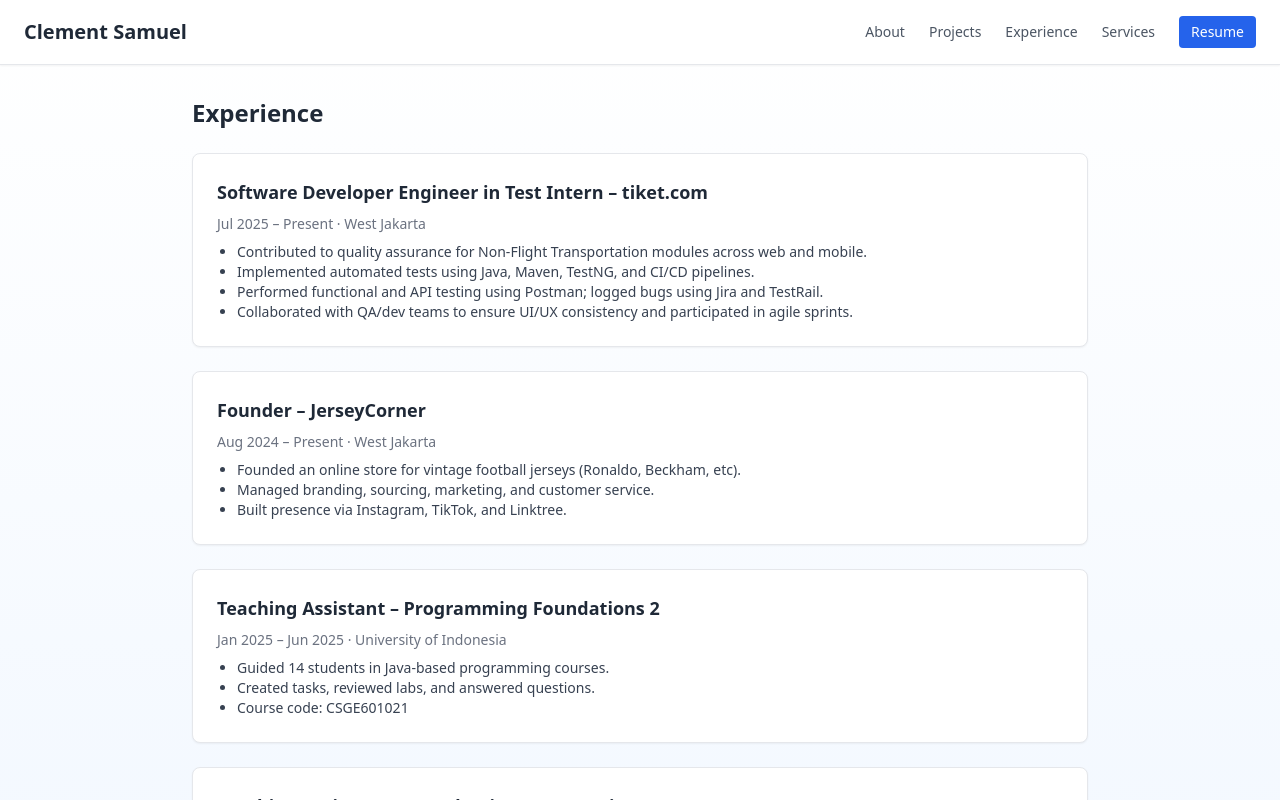
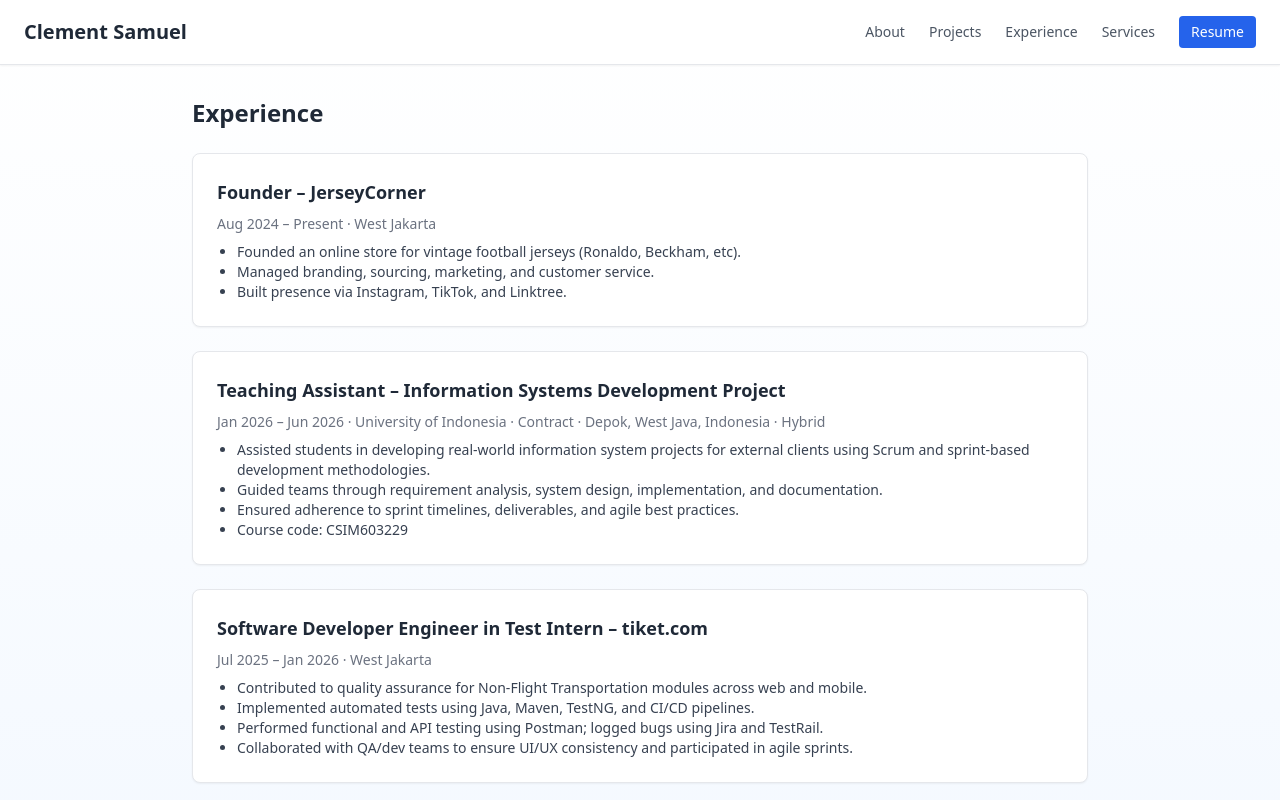
Before and after one commit to Haramchu/Portfolio, a React (Create React App) app: page /experience in a window 1280 px wide. Shown: the top 800 px of the page. Built offline with nearby package versions, Linux system fonts and the light colour scheme.

Commit message:
feat: add propensi teaching assistant

```diff
--- a/src/pages/Experience.js
+++ b/src/pages/Experience.js
@@ -10,18 +10,6 @@ export default function Experience() {
     >
       <h2 className="text-2xl font-semibold mb-4">Experience</h2>
 
-      {/* tiket.com SDET Internship */}
-      <div className="border p-6 rounded-lg shadow-sm space-y-2 bg-white">
-        <h3 className="text-lg font-semibold">Software Developer Engineer in Test Intern – tiket.com</h3>
-        <p className="text-sm text-gray-500">Jul 2025 – Present · West Jakarta</p>
-        <ul className="list-disc ml-5 text-gray-700 text-sm">
-          <li>Contributed to quality assurance for Non-Flight Transportation modules across web and mobile.</li>
-          <li>Implemented automated tests using Java, Maven, TestNG, and CI/CD pipelines.</li>
-          <li>Performed functional and API testing using Postman; logged bugs using Jira and TestRail.</li>
-          <li>Collaborated with QA/dev teams to ensure UI/UX consistency and participated in agile sprints.</li>
-        </ul>
-      </div>
-
       {/* JerseyCorner */}
       <div className="border p-6 rounded-lg shadow-sm space-y-2 bg-white">
         <h3 className="text-lg font-semibold">Founder – JerseyCorner</h3>
@@ -30,6 +18,30 @@ export default function Experience() {
           <li>Founded an online store for vintage football jerseys (Ronaldo, Beckham, etc).</li>
           <li>Managed branding, sourcing, marketing, and customer service.</li>
           <li>Built presence via Instagram, TikTok, and Linktree.</li>
+        </ul>
+      </div>
+
+      {/* Information Systems Development Project Teaching Assistant */}
+      <div className="border p-6 rounded-lg shadow-sm space-y-2 bg-white">
+        <h3 className="text-lg font-semibold">Teaching Assistant – Information Systems Development Project</h3>
+        <p className="text-sm text-gray-500">Jan 2026 – Jun 2026 · University of Indonesia · Contract · Depok, West Java, Indonesia · Hybrid</p>
+        <ul className="list-disc ml-5 text-gray-700 text-sm">
+          <li>Assisted students in developing real-world information system projects for external clients using Scrum and sprint-based development methodologies.</li>
+          <li>Guided teams through requirement analysis, system design, implementation, and documentation.</li>
+          <li>Ensured adherence to sprint timelines, deliverables, and agile best practices.</li>
+          <li>Course code: CSIM603229</li>
+        </ul>
+      </div>
+
+      {/* tiket.com SDET Internship */}
+      <div className="border p-6 rounded-lg shadow-sm space-y-2 bg-white">
+        <h3 className="text-lg font-semibold">Software Developer Engineer in Test Intern – tiket.com</h3>
+        <p className="text-sm text-gray-500">Jul 2025 – Jan 2026 · West Jakarta</p>
+        <ul className="list-disc ml-5 text-gray-700 text-sm">
+          <li>Contributed to quality assurance for Non-Flight Transportation modules across web and mobile.</li>
+          <li>Implemented automated tests using Java, Maven, TestNG, and CI/CD pipelines.</li>
+          <li>Performed functional and API testing using Postman; logged bugs using Jira and TestRail.</li>
+          <li>Collaborated with QA/dev teams to ensure UI/UX consistency and participated in agile sprints.</li>
         </ul>
       </div>
 
```
